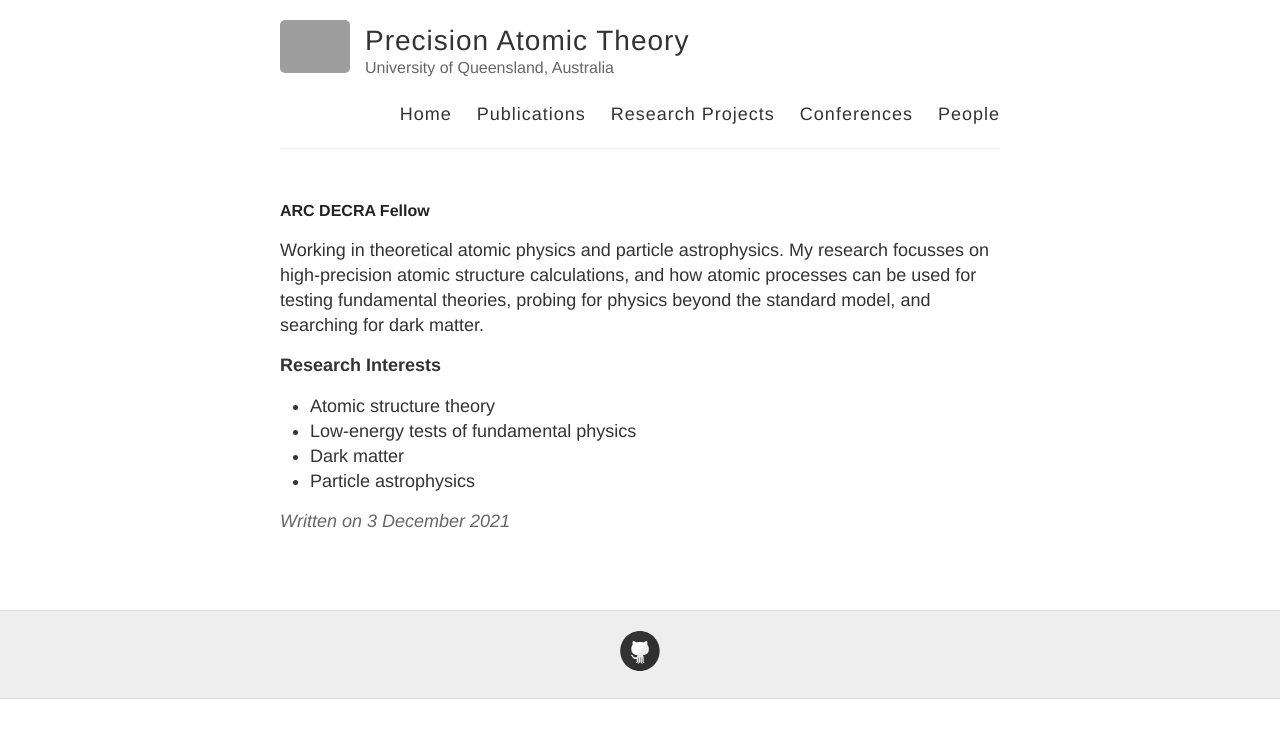
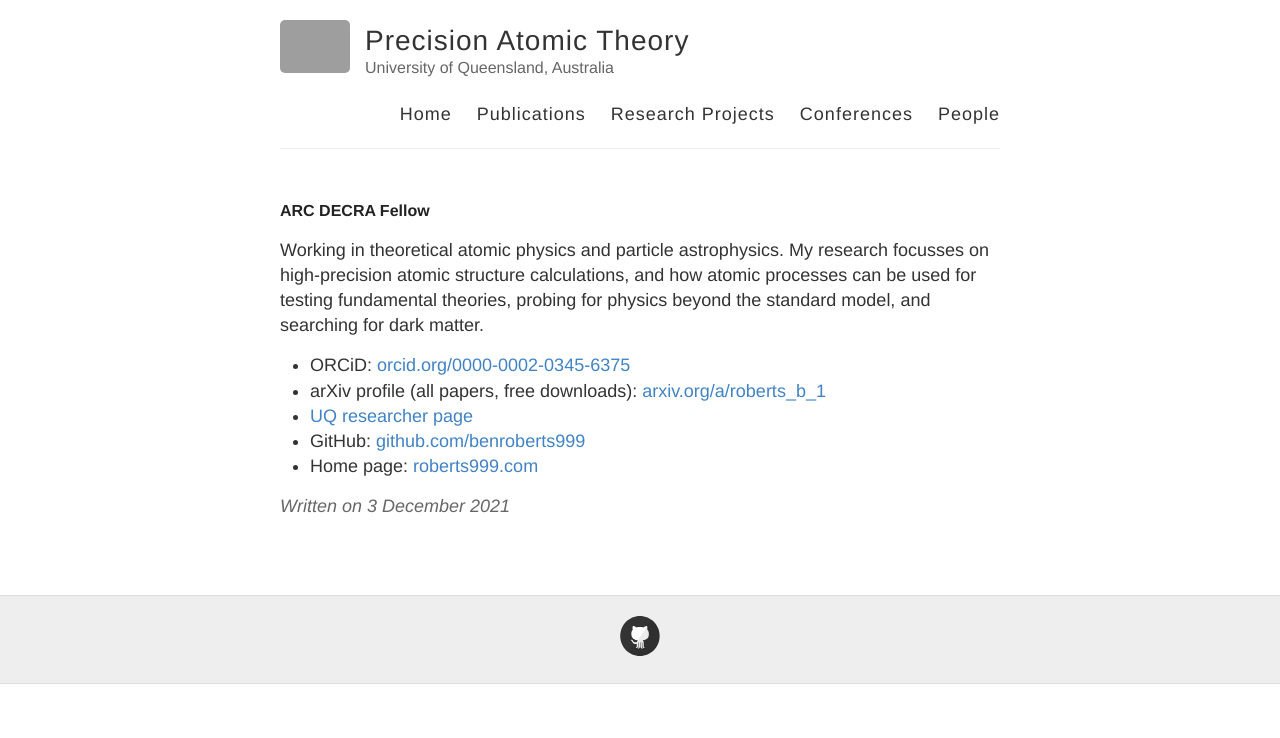
Before and after one commit to UQAtomicTheory/UQAtomicTheory.github.io, a Jekyll site: the page built from _people/2-ben.md, in a window 1280 px wide. Shown: the top 738 px of the page. Built offline with Jekyll 4.4.1, drawn with Linux system fonts in a browser that asks for light colours; grey boxes are pictures that could not be loaded.

Commit message:
Add people

```diff
--- a/_people/2-ben.md
+++ b/_people/2-ben.md
@@ -1,7 +1,7 @@
 ---
 usemathjax: true
 layout: post
-name: Ben
+name: Ben Roberts
 title: ARC DECRA Fellow
 slug: ben
 image: ben.jpg
@@ -9,8 +9,8 @@ image: ben.jpg
 
 Working in theoretical atomic physics and particle astrophysics. My research focusses on high-precision atomic structure calculations, and how atomic processes can be used for testing fundamental theories, probing for physics beyond the standard model, and searching for dark matter.
 
-**Research Interests**
- * Atomic structure theory
- * Low-energy tests of fundamental physics
- * Dark matter
- * Particle astrophysics
+* ORCiD: [orcid.org/0000-0002-0345-6375](https://orcid.org/0000-0002-0345-6375)
+* arXiv profile (all papers, free downloads): [arxiv.org/a/roberts_b_1](https://arxiv.org/a/roberts_b_1.html)
+* [UQ researcher page](https://researchers.uq.edu.au/researcher/24237)
+* GitHub: [github.com/benroberts999](https://github.com/benroberts999)
+* Home page: [roberts999.com](https://roberts999.com)
```
Also changed, not shown: _people/1-jacinda.md (+0 -7 lines), index.md (+16 -35 lines), images/group.jpg (added).
